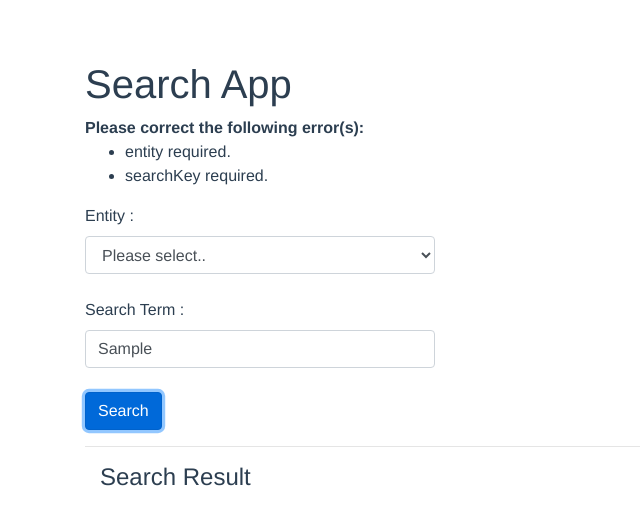
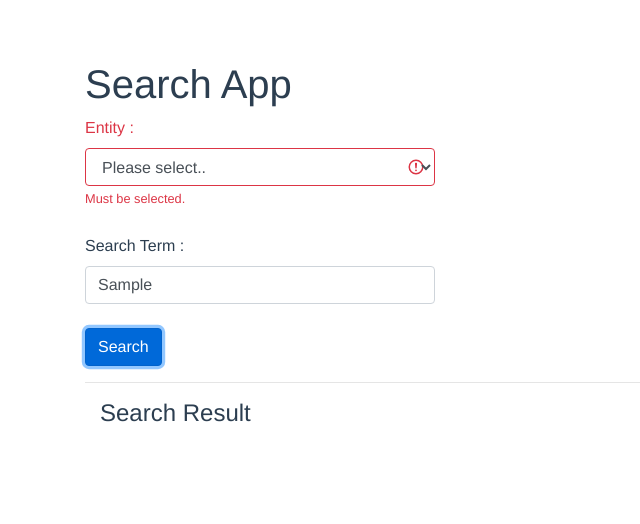
Before and after one commit to eclayaz/vuejs-search-app, a Vue app: page / in a window 1280 px wide. Both pictures are taken after typing "Sample" into the empty fields and a click on the button "Search". Shown: the top 524 px of the page, without its empty margins (0-640 px from the left). Built offline with nearby package versions, Linux system fonts and the light colour scheme.

Commit message:
show form validations

```diff
--- a/src/components/search/Search.js
+++ b/src/components/search/Search.js
@@ -6,7 +6,7 @@ export default {
       entity: '',
       searchKey: '',
       searchTerm: '',
-      errors: [],
+      errors: { entity: false, field: false },
       searchableFields: keyData,
     };
   },
@@ -23,13 +23,13 @@ export default {
         this.$emit('search', this.entity, this.searchKey, this.searchTerm);
       }
 
-      this.errors = [];
+      this.errors = { entity: false, field: false };
 
       if (!this.entity) {
-        this.errors.push('entity required.');
+        this.errors.entity = true;
       }
       if (!this.searchKey) {
-        this.errors.push('searchKey required.');
+        this.errors.field = true;
       }
     },
   },
--- a/src/components/search/Search.vue
+++ b/src/components/search/Search.vue
@@ -1,22 +1,24 @@
 <template>
   <form @submit="checkForm">
-    <div v-if="errors.length">
-      <b>Please correct the following error(s):</b>
-      <ul>
-        <li v-bind:key="id" v-for="(error, id) in errors">{{ error }}</li>
-      </ul>
-    </div>
-
     <div class="row">
       <div class="col">
         <div class="mb-4">
-          <label>Entity :</label>
-          <select class="form-control" v-model="entity">
+          <label v-bind:class="{ 'text-danger': errors.entity }"
+            >Entity :</label
+          >
+          <select
+            class="form-control"
+            v-bind:class="{ 'is-invalid': errors.entity }"
+            v-model="entity"
+          >
             <option disabled value>Please select..</option>
             <option value="organizations">Organizations</option>
             <option value="users">Users</option>
             <option value="tickets">Tickets</option>
           </select>
+          <small class="text-danger" v-if="errors.entity">
+            Must be selected.
+          </small>
         </div>
         <div class="mb-4">
           <label>Search Term :</label>
@@ -29,10 +31,13 @@
       </div>
       <div class="col-8">
         <div v-if="entity !== '' && searchableFields.hasOwnProperty(entity)">
-          <label>Field:</label>
-          <div class="custom-control custom-radio">
+          <label v-bind:class="{ 'text-danger': errors.field }">Field:</label>
+          <div
+            class="custom-control custom-radio"
+            v-bind:class="{ 'is-invalid': errors.field }"
+          >
             <span
-              class="form-check form-check-inline"
+              class="form-check form-check-inline radio"
               v-bind:key="key"
               v-for="key in searchableFields[entity]"
             >
@@ -45,6 +50,9 @@
               <label class="form-check-label" for="one">{{ key }}</label>
             </span>
           </div>
+          <small class="text-danger" v-if="errors.field">
+            Must be selected.
+          </small>
         </div>
       </div>
     </div>
```
